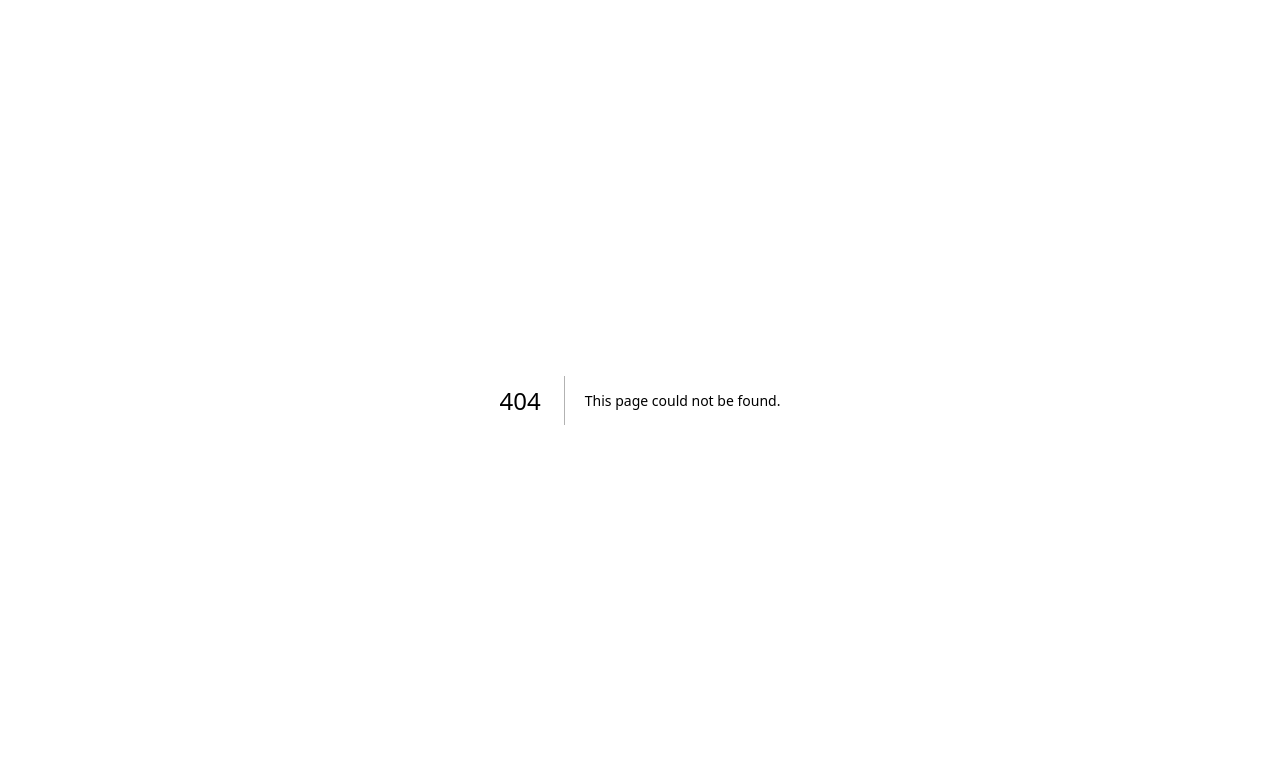
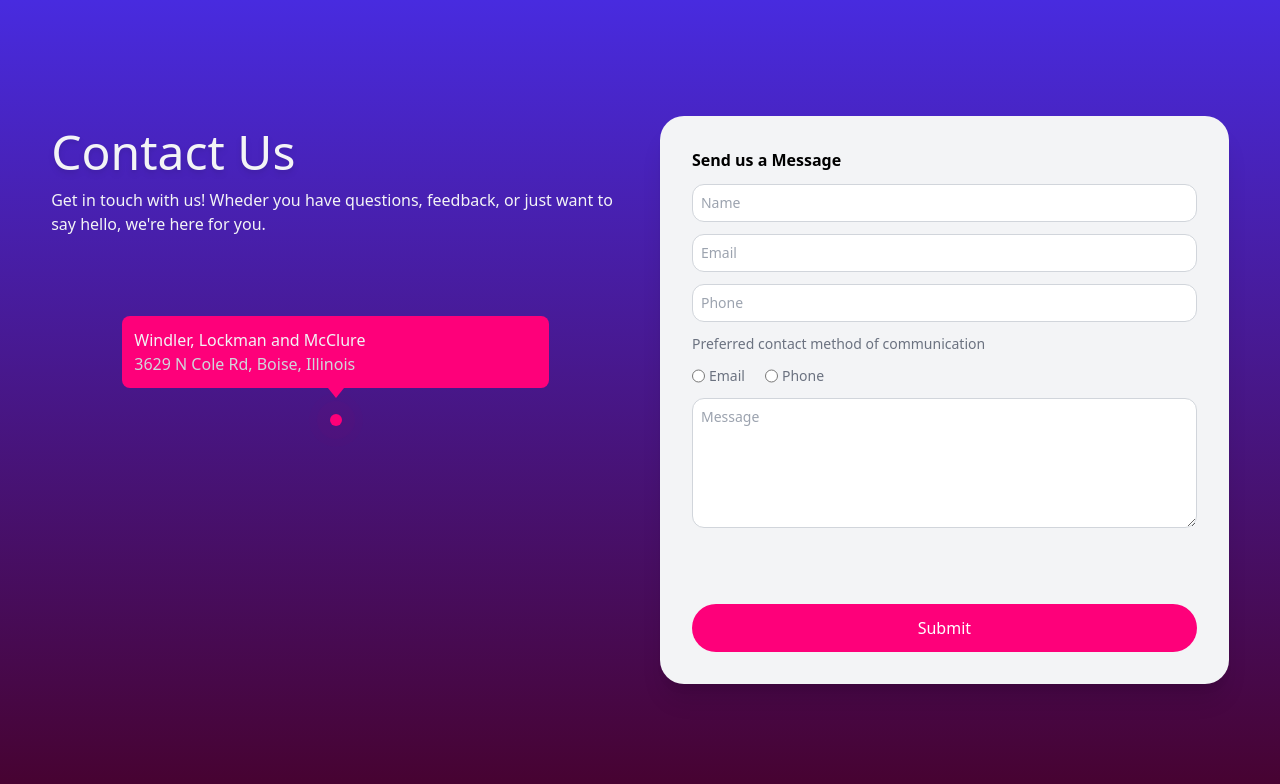
Before and after one commit to joaoalbertoredondo/100-days-of-code, a Next.js app: page /contact-us in a window 1280 px wide. Before the commit this address had no page. Shown: the top 784 px of the page. Built offline with nearby package versions, Linux system fonts and the light colour scheme.

Commit message:
contact us component

```diff
--- /dev/null
+++ b/app/components/ContactUs/ContactUs.tsx
@@ -0,0 +1,106 @@
+"use client";
+
+import { useState } from "react";
+
+function ContactUs() {
+  const [name, setName] = useState("");
+  const [email, setEmail] = useState("");
+  const [phone, setPhone] = useState("");
+  const [message, setMessage] = useState("");
+
+  const submit = () => {
+    const input = {
+      name,
+      email,
+      phone,
+      message,
+    };
+
+    console.log("Info: ", input);
+    /**
+     * TODO: Implement backend call or call to service
+     */
+  };
+
+  return (
+    <div className="bg-gradient-to-b from-[#482BDF] to-[#47022E] h-screen flex items-center justify-center font-sans p-10">
+      <div className="flex flex-col md:flex-row gap-10 z-10">
+        <div className="h-full w-full text-gray-100 flex flex-col gap-20">
+          <div>
+            <h1 className="text-[3rem] drop-shadow-md">Contact Us</h1>
+            <p>
+              Get in touch with us! Wheder you have questions, feedback, or just
+              want to say hello, we're here for you.
+            </p>
+          </div>
+
+          <div className="flex flex-col items-center">
+            <div className="bg-[#FE007A] rounded-lg p-3 gap-4 w-3/4">
+              <p>Windler, Lockman and McClure</p>
+              <p className="text-gray-300">3629 N Cole Rd, Boise, Illinois</p>
+            </div>
+            <div className="h-0 w-0 border-l-8 border-l-transparent border-r-8 border-r-transparent border-t-[10px] border-t-[#FE007A]"></div>
+            <div className="flex justify-center items-center mt-4">
+              <div className="absolute h-3 w-3 bg-[#FE007A] rounded-full mt-3"></div>
+              <div className="absolute h-5 w-5 bg-[#FE007A]/30 rounded-full mt-3 animate-ping"></div>
+              <div className="absolute h-7 w-7 bg-[#FE007A]/20 rounded-full mt-3 animate-ping"></div>
+            </div>
+          </div>
+        </div>
+
+        <div className="bg-gray-100 h-full w-full rounded-3xl shadow-xl">
+          <div className="flex flex-col p-8">
+            <form className="flex flex-col gap-3" onSubmit={submit}>
+              <h1 className="font-bold">Send us a Message</h1>
+              <input
+                type="text"
+                placeholder="Name"
+                className="p-2 rounded-xl text-sm border border-gray-300 focus:outline-blue-400"
+                onChange={(e) => setName(e.target.value)}
+              />
+              <input
+                type="email"
+                placeholder="Email"
+                className="p-2 rounded-xl text-sm border border-gray-300 focus:outline-blue-400"
+                onChange={(e) => setEmail(e.target.value)}
+              />
+              <input
+                type="tel"
+                placeholder="Phone"
+                className="p-2 rounded-xl text-sm border border-gray-300 focus:outline-blue-400"
+                onChange={(e) => setPhone(e.target.value)}
+              />
+              <p className="text-gray-500 text-sm">
+                Preferred contact method of communication
+              </p>
+              <div className="flex gap-5">
+                <div className="flex gap-1 text-sm text-gray-500">
+                  <input type="radio" name="input" value={"email"} />
+                  <p>Email</p>
+                </div>
+                <div className="flex gap-1 text-sm text-gray-500">
+                  <input type="radio" name="input" value={"phone"} />
+                  <p>Phone</p>
+                </div>
+              </div>
+              <textarea
+                name="message"
+                placeholder="Message"
+                className="p-2 rounded-xl text-sm border border-gray-300 h-[130px] focus:outline-blue-400"
+                onChange={(e) => setMessage(e.target.value)}
+              ></textarea>
+              <button
+                type="submit"
+                className="bg-[#fe007a] text-white rounded-full p-3 mt-16 hover:bg-[#ca0062]"
+              >
+                Submit
+              </button>
+            </form>
+          </div>
+        </div>
+      </div>
+    </div>
+  );
+}
+
+export default ContactUs;
--- a/app/components/List.tsx
+++ b/app/components/List.tsx
@@ -16,6 +16,7 @@ function List() {
               Profile Card
             </Link>
           </li>
+
           <li>
             Day 02 -{" "}
             <Link
@@ -25,6 +26,7 @@ function List() {
               Add to Bag
             </Link>
           </li>
+
           <li>
             Day 03 -{" "}
             <Link
@@ -34,6 +36,16 @@ function List() {
               Mobile Navigation
             </Link>
           </li>
+
+          <li>
+            Day 04 -{" "}
+            <Link
+              href={"/contact-us"}
+              className="hover:underline hover:text-orange-300"
+            >
+              Contact Us
+            </Link>
+          </li>
         </ul>
       </div>
     </div>
--- /dev/null
+++ b/app/contact-us/page.tsx
@@ -0,0 +1,7 @@
+import ContactUs from "../components/ContactUs/ContactUs";
+
+function page() {
+  return <ContactUs />;
+}
+
+export default page;
```
Also changed, not shown: assets/contact-us/map.jpg (added).
